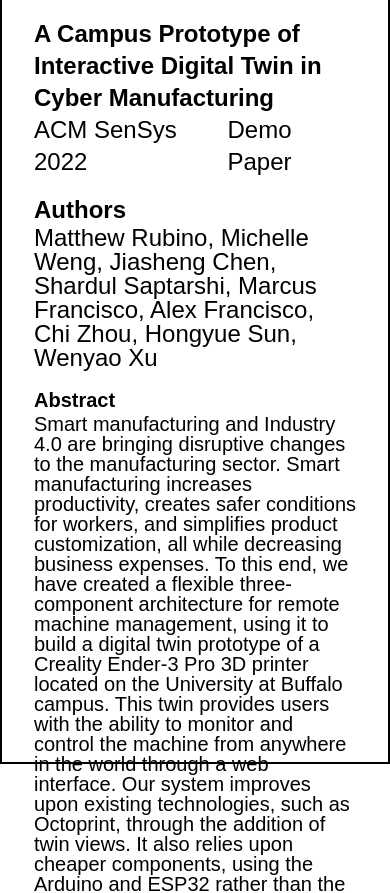
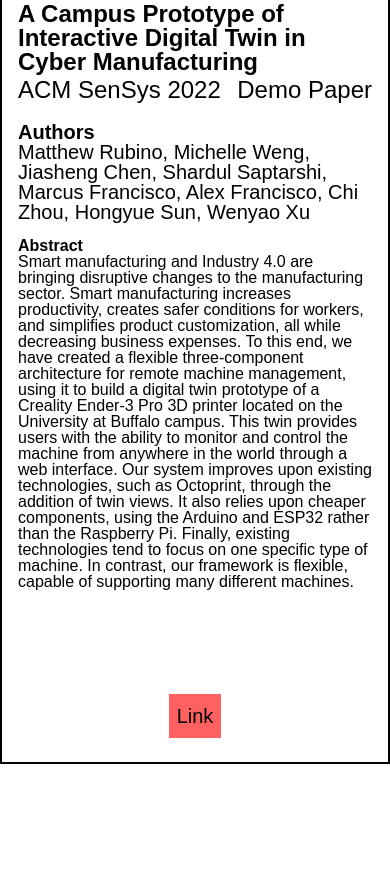
Before and after one commit to mattrrubino/portfolio, a React (Vite) app: page /publications in a window 390 px wide. Shown: the part 860-1753 px from the top of the page. After the commit the page ends 1624 px from the top, so only its background shows below. Built offline with nearby package versions, Linux system fonts and the light colour scheme; a web font is replaced by a local one.

Commit message:
Improve responsiveness

```diff
--- a/src/components/container/ExperienceContainer.jsx
+++ b/src/components/container/ExperienceContainer.jsx
@@ -7,7 +7,7 @@ export default function ExperienceContainer({ innerRef, org, loc, role, dates, d
 
   return (
     <Container>
-      <div ref={innerRef} className="h-full flex flex-col items-center p-8 text-2xl md:text-4xl lg:text-5xl">
+      <div ref={innerRef} className="h-full flex flex-col items-center p-2 pb-8 sm:p-8 text-xl sm:text-2xl md:text-4xl lg:text-5xl">
         <div className="w-full flex justify-between items-baseline">
           <h1 className="font-bold">{org}</h1>
           <h2>{loc}</h2>
@@ -16,9 +16,9 @@ export default function ExperienceContainer({ innerRef, org, loc, role, dates, d
           <h2>{role}</h2>
           <h2>{dates}</h2>
         </div>
-        <div className="w-11/12 flex-1 self-center flex flex-col justify-center items-center text-center text-xl md:text-3xl lg:text-4xl lg:w-4/5 2xl:w-2/3 leading-none">
+        <div className="w-4/5 flex-1 self-center flex flex-col justify-center items-center text-center text-lg md:text-xl lg:text-2xl xl:text-4xl 2xl:w-2/3 leading-none">
           {desc.map((line, i) => <span key={i} className="my-4" dangerouslySetInnerHTML={{__html: line}} />)}
-          {link ? <button className="p-4 my-10 w-fit bg-accent" onClick={() => navigate(link)}>Learn More</button> : <div className="my-10"></div>}
+          {link ? <button className="p-2 my-2 w-fit bg-accent" onClick={() => navigate(link)}>Learn More</button> : <div className="my-10"></div>}
         </div>
         <div className="flex flex-wrap text-4xl justify-center">
           {tech.map((src, i) => <img key={i} src={src} className="w-12 h-12 mx-2" />)}
--- a/src/components/container/ProjectContainer.jsx
+++ b/src/components/container/ProjectContainer.jsx
@@ -8,18 +8,18 @@ export default function ProjectContainer({ innerRef, proj, venue, desc, tech, li
 
   return (
     <Container>
-      <div ref={innerRef} className="h-full flex flex-col p-8 text-2xl md:text-4xl lg:text-5xl">
+      <div ref={innerRef} className="h-full flex flex-col p-4 pb-8 sm:p-8 text-xl sm:text-2xl md:text-4xl lg:text-5xl">
         <div className="flex justify-between items-baseline">
           <h1 className="font-bold">{proj}</h1>
           <h2>{venue}</h2>
         </div>
         <div className="flex-1 flex flex-col lg:flex-row lg:space-x-32">
-          <div className="flex flex-col justify-center leading-none text-xl md:text-3xl lg:text-4xl lg:flex-1 lg:mb-16">
+          <div className="flex flex-col justify-center leading-none text-lg md:text-xl lg:text-2xl xl:text-3xl 2xl:text-4xl lg:flex-1 lg:mb-16">
             {desc.map((line, i) => <span key={i} className="leading-none my-2 lg:my-4" dangerouslySetInnerHTML={{__html: line}} />)}
           </div>
           <div className="flex-1 flex flex-col justify-center items-center">
             <MediaRenderer media={media} />
-            {(link && (!desktop || window.innerWidth >= 1024)) ? <button className="p-2 my-4 w-fit text-4xl bg-accent" onClick={() => navigate(link)}>Check It Out</button> : <div className="my-4 lg:my-10"></div>}
+            {(link && (!desktop || window.innerWidth >= 1024)) ? <button className="p-2 my-2 w-fit bg-accent" onClick={() => navigate(link)}>Check It Out</button> : <div className="my-4 lg:my-10"></div>}
           </div>
         </div>
         <div className="flex flex-wrap text-4xl justify-center">
--- a/src/components/container/PublicationContainer.jsx
+++ b/src/components/container/PublicationContainer.jsx
@@ -7,24 +7,24 @@ export default function PublicationContainer({ innerRef, title, location, type,
 
   return (
     <Container>
-      <div ref={innerRef} className="h-full flex flex-col p-8 text-2xl md:text-4xl lg:text-5xl">
-        <h1 className="font-bold">{title}</h1>
+      <div ref={innerRef} className="h-full flex flex-col p-4 sm:p-8 text-2xl md:text-4xl lg:text-5xl">
+        <h1 className="font-bold leading-none">{title}</h1>
         <div className="flex justify-between items-baseline">
           <h2>{location}</h2>
           <h2>{type}</h2>
         </div>
         <div className="flex-1 flex flex-col">
-          <div className="mt-4 text-2xl lg:text-4xl flex flex-col">
-            <span className="font-bold">Authors</span>
+          <div className="mt-4 text-xl sm:text-2xl lg:text-4xl flex flex-col">
+            <span className="font-bold leading-none">Authors</span>
             <span className="leading-none">{authors.join(", ")}</span>
           </div>
-          <div className="mt-4 text-xl lg:text-2xl flex flex-col">
-            <span className="font-bold">Abstract</span>
+          <div className="mt-4 text-base sm:text-xl lg:text-2xl flex flex-col">
+            <span className="font-bold leading-none">Abstract</span>
             <div className="leading-none">{abstract}</div>
           </div>
         </div>
-        <div className="text-4xl text-center">
-          {link ? <button className="p-4 my-10 w-fit bg-accent" onClick={() => navigate(link)}>Link</button> : <div className="my-10"></div>}
+        <div className="text-xl sm:text-4xl text-center">
+          {link ? <button className="p-2 my-2 w-fit bg-accent" onClick={() => navigate(link)}>Link</button> : <div className="my-10"></div>}
         </div>
       </div>
     </Container>
--- a/src/components/container/TitleContainer.jsx
+++ b/src/components/container/TitleContainer.jsx
@@ -7,7 +7,7 @@ export default function TitleContainer({ innerRef, title, desc }) {
     <CenterContainer innerRef={innerRef}>
       <div className="flex flex-col w-fit items-center">
         <h1 className="text-6xl sm:text-8xl lg:text-9xl font-bold text-accent text-center">{title}</h1>
-        <h2 className="text-2xl sm:text-4xl lg:text-6xl leading-none" dangerouslySetInnerHTML={{ __html: desc}} />
+        <h2 className="text-lg sm:text-4xl lg:text-6xl leading-none" dangerouslySetInnerHTML={{ __html: desc}} />
       </div>
       <ArrowDown />
     </CenterContainer>
--- a/src/views/hackathons.jsx
+++ b/src/views/hackathons.jsx
@@ -14,7 +14,7 @@ export default function Hackathons() {
       <ProjectContainer
         innerRef={useAppear()}
         proj="Red Alert"
-        venue="UB Hacking 2020"
+        venue="UB Hacking '20"
         desc={[
           "We built a <b>low-cost smart smoke detector system</b> for automatic detection and notification of fire.",
           "I wrote the Arduino software in <b>C++</b> and used <b>Python</b> to send text notifications with Twilio API.",
@@ -32,7 +32,7 @@ export default function Hackathons() {
       <ProjectContainer
         innerRef={useAppear()}
         proj="Code Green"
-        venue="UB Hacking Fall 2022"
+        venue="UB Hacking Fall '22"
         desc={[
           "We created <b>PET printer filament</b> from a water bottle.",
           "I programmed an ESP32-CAM using <b>C++</b> to create a livestream of the printing process.",
@@ -50,8 +50,8 @@ export default function Hackathons() {
       />
       <ProjectContainer
         innerRef={useAppear()}
-        proj="Big Transistor Security"
-        venue="UB Hacking Spring 2022"
+        proj="Security System"
+        venue="UB Hacking Spring '22"
         desc={[
           "We built a modular <b>dorm security system</b> for automatic detection and notification of intrusion.",
           "I wrote the Arduino software in <b>C++</b> and implemented the mobile application using <b>Flutter</b>.",
```
Also changed, not shown: src/views/index.jsx (+9 -9 lines).
